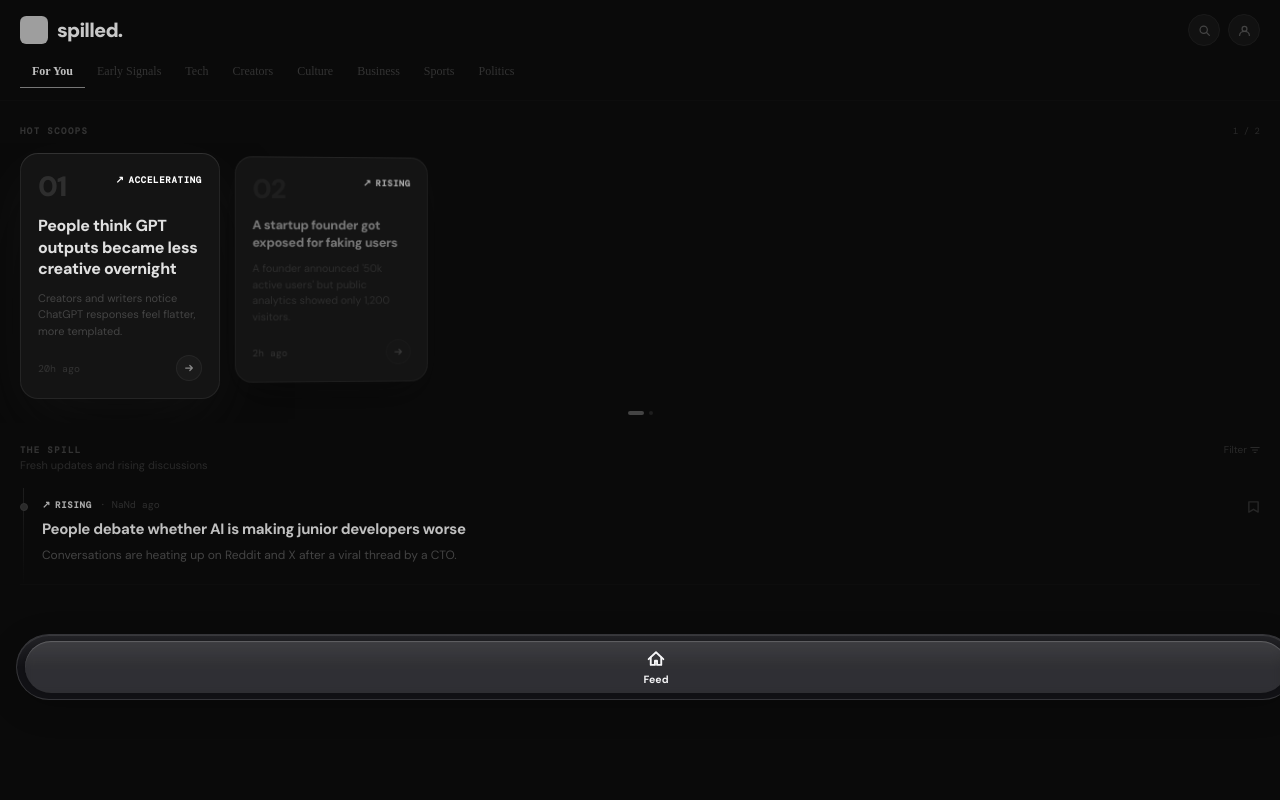
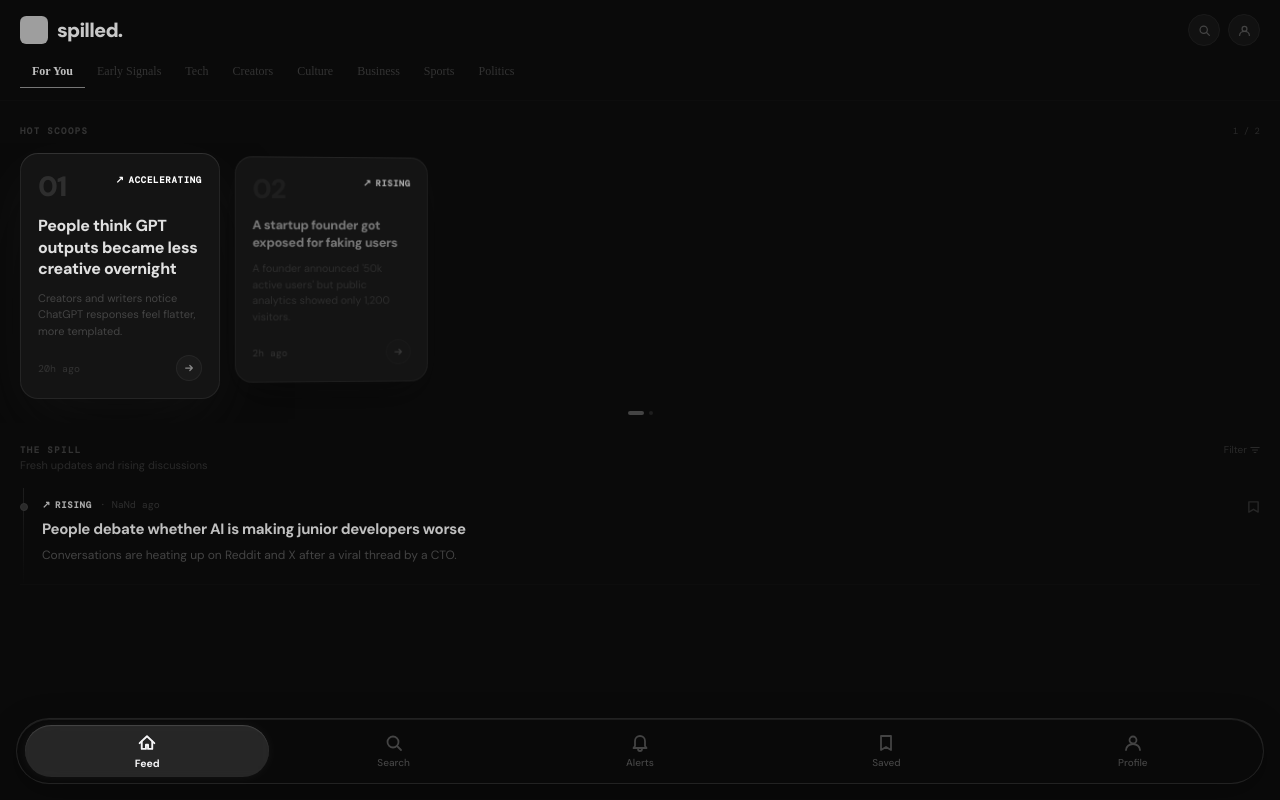
Before and after one commit to pinflow1/Spilled-, a React (Vite) app: page / in a window 1280 px wide. Both pictures are taken after a click on the button "Skip to feed". Built offline with nearby package versions, Linux system fonts and the light colour scheme; grey boxes are pictures that could not be loaded; a web font is replaced by a local one.

Commit message:
Enhance BottomNav with new tabs and styles
Added new tabs for Search, Alerts, Saved, and Profile with updated icons. Modified styles for the BottomNav component to enhance appearance and functionality.

```diff
--- a/src/components/BottomNav.jsx
+++ b/src/components/BottomNav.jsx
@@ -5,17 +5,50 @@
     id: "feed", label: "Feed",
     icon: (a) => (
       <svg width="20" height="20" viewBox="0 0 20 20" fill="none">
-        <path d="M3 10.5L10 4l7 6.5" stroke={a ? "#f5f5f7" : "#888"} strokeWidth="1.8" strokeLinecap="round" strokeLinejoin="round"/>
-        <path d="M5 9v7h4v-4h2v4h4V9" stroke={a ? "#f5f5f7" : "#888"} strokeWidth="1.8" strokeLinecap="round" strokeLinejoin="round"/>
+        <path d="M3 10.5L10 4l7 6.5" stroke={a ? "#f5f5f7" : "#444"} strokeWidth="1.8" strokeLinecap="round" strokeLinejoin="round"/>
+        <path d="M5 9v7h4v-4h2v4h4V9" stroke={a ? "#f5f5f7" : "#444"} strokeWidth="1.8" strokeLinecap="round" strokeLinejoin="round"/>
       </svg>
     )
   },
-  // ... other tabs exactly as you defined them
+  {
+    id: "search", label: "Search",
+    icon: (a) => (
+      <svg width="20" height="20" viewBox="0 0 20 20" fill="none">
+        <circle cx="9" cy="9" r="5.5" stroke={a ? "#f5f5f7" : "#444"} strokeWidth="1.8"/>
+        <path d="M13.5 13.5L17 17" stroke={a ? "#f5f5f7" : "#444"} strokeWidth="1.8" strokeLinecap="round"/>
+      </svg>
+    )
+  },
+  {
+    id: "alerts", label: "Alerts",
+    icon: (a) => (
+      <svg width="20" height="20" viewBox="0 0 20 20" fill="none">
+        <path d="M10 3C7.24 3 5 5.24 5 8v5l-1.5 2h13L15 13V8c0-2.76-2.24-5-5-5z" stroke={a ? "#f5f5f7" : "#444"} strokeWidth="1.8" strokeLinejoin="round"/>
+        <path d="M8 16c0 1.1.9 2 2 2s2-.9 2-2" stroke={a ? "#f5f5f7" : "#444"} strokeWidth="1.8"/>
+      </svg>
+    )
+  },
+  {
+    id: "saved", label: "Saved",
+    icon: (a) => (
+      <svg width="20" height="20" viewBox="0 0 20 20" fill={a ? "#f5f5f7" : "none"}>
+        <path d="M5 3h10v14l-5-3-5 3V3z" stroke={a ? "#f5f5f7" : "#444"} strokeWidth="1.8" strokeLinecap="round" strokeLinejoin="round"/>
+      </svg>
+    )
+  },
+  {
+    id: "profile", label: "Profile",
+    icon: (a) => (
+      <svg width="20" height="20" viewBox="0 0 20 20" fill="none">
+        <circle cx="10" cy="7" r="3.5" stroke={a ? "#f5f5f7" : "#444"} strokeWidth="1.8"/>
+        <path d="M3 17c0-3.31 3.13-6 7-6s7 2.69 7 6" stroke={a ? "#f5f5f7" : "#444"} strokeWidth="1.8" strokeLinecap="round"/>
+      </svg>
+    )
+  },
 ];
 
 export default function BottomNav({ active, onChange }) {
   const [indicatorStyle, setIndicatorStyle] = useState({ left: 0, width: 0 });
-  const [scrollOpacity, setScrollOpacity] = useState(0.85);
   const tabRefs = useRef({});
 
   useEffect(() => {
@@ -26,52 +59,29 @@
     }
   }, [active]);
 
-  // Optional: dynamic opacity based on scroll (iOS-like)
-  useEffect(() => {
-    const handleScroll = () => {
-      const scrollY = window.scrollY;
-      const newOpacity = Math.min(0.95, 0.7 + scrollY * 0.002);
-      setScrollOpacity(newOpacity);
-    };
-    window.addEventListener("scroll", handleScroll);
-    return () => window.removeEventListener("scroll", handleScroll);
-  }, []);
-
   return (
     <>
       <div
         style={{
           position: "fixed",
-          bottom: 20,
+          bottom: 16,     // unchanged from your original
           left: 16,
           right: 16,
           zIndex: 100,
-          // Liquid glass core
-          background: `rgba(20, 20, 25, ${scrollOpacity})`,
-          backdropFilter: "blur(32px)",
-          borderRadius: 60,
-          border: "1px solid rgba(255, 255, 255, 0.15)",
-          boxShadow: "0 8px 32px rgba(0, 0, 0, 0.2), inset 0 1px 0 rgba(255,255,255,0.1)",
-          // Glossy overlay (white gradient)
-          position: "relative",
-          overflow: "hidden",
+          // Liquid glass modifications (only these lines changed)
+          background: "rgba(10, 10, 10, 0.75)",   // was 0.85 – more transparent
+          backdropFilter: "blur(28px)",           // was 24px – stronger blur
+          borderRadius: 100,                      // unchanged (pill shape)
+          border: "1px solid rgba(255, 255, 255, 0.1)",  // was 0.08 – brighter
+          boxShadow: "0 8px 32px rgba(0, 0, 0, 0.3), inset 0 1px 0 rgba(255, 255, 255, 0.08)", // added inner highlight
+          padding: "6px 8px",
+          display: "flex",
+          justifyContent: "space-between",
+          alignItems: "center",
+          gap: 2,        // unchanged
         }}
       >
-        {/* Glossy reflection layer */}
-        <div
-          style={{
-            position: "absolute",
-            top: 0,
-            left: 0,
-            right: 0,
-            height: "50%",
-            background: "linear-gradient(to bottom, rgba(255,255,255,0.08), rgba(255,255,255,0))",
-            pointerEvents: "none",
-            borderRadius: "60px 60px 0 0",
-          }}
-        />
-
-        {/* Sliding indicator – liquid glass pill */}
+        {/* Sliding indicator – added subtle glow */}
         <div
           style={{
             position: "absolute",
@@ -79,17 +89,15 @@
             bottom: 6,
             left: indicatorStyle.left,
             width: indicatorStyle.width,
-            background: "rgba(255, 255, 255, 0.12)",
-            borderRadius: 50,
+            background: "rgba(255, 255, 255, 0.12)",   // was 0.08 – brighter
+            borderRadius: 100,
             transition: "left 0.35s cubic-bezier(0.34, 1.2, 0.64, 1), width 0.35s cubic-bezier(0.34, 1.2, 0.64, 1)",
             pointerEvents: "none",
-            backdropFilter: "blur(4px)",
-            boxShadow: "inset 0 1px 1px rgba(255,255,255,0.2), 0 0 12px rgba(0,0,0,0.2)",
+            backdropFilter: "blur(8px)",
+            boxShadow: "inset 0 1px 1px rgba(255,255,255,0.15), 0 0 12px rgba(255,255,255,0.05)", // added glow
           }}
         />
 
-        {/* Buttons */}
-        <div style={{ display: "flex", padding: "6px 8px", gap: 2 }}>
         {TABS.map((tab) => {
           const isActive = active === tab.id;
           return (
@@ -102,12 +110,12 @@
                 background: "none",
                 border: "none",
                 cursor: "pointer",
-                  padding: "8px 4px",
-                  borderRadius: 50,
+                padding: "8px 4px",    // unchanged
+                borderRadius: 100,
                 display: "flex",
                 flexDirection: "column",
                 alignItems: "center",
-                  gap: 3,
+                gap: 3,               // unchanged
                 transition: "transform 0.15s cubic-bezier(0.34, 1.56, 0.64, 1)",
                 transform: isActive ? "scale(1.05)" : "scale(1)",
                 zIndex: 2,
@@ -118,7 +126,7 @@
                 style={{
                   fontSize: 10,
                   fontWeight: isActive ? 700 : 500,
-                    color: isActive ? "#f5f5f7" : "#999",
+                  color: isActive ? "#f5f5f7" : "#444",   // unchanged
                   fontFamily: "'DM Sans', sans-serif",
                   transition: "color 0.15s ease",
                 }}
@@ -129,10 +137,15 @@
           );
         })}
       </div>
-      </div>
 
-      {/* Optional: extra bottom padding for safe area */}
-      <div style={{ height: 80 }} />
+      {/* Safe area – unchanged */}
+      <style>{`
+        @supports (padding-bottom: env(safe-area-inset-bottom)) {
+          body {
+            padding-bottom: env(safe-area-inset-bottom);
+          }
+        }
+      `}</style>
     </>
   );
                   }
```
Lines whose indentation alone changed are shown as unchanged.
